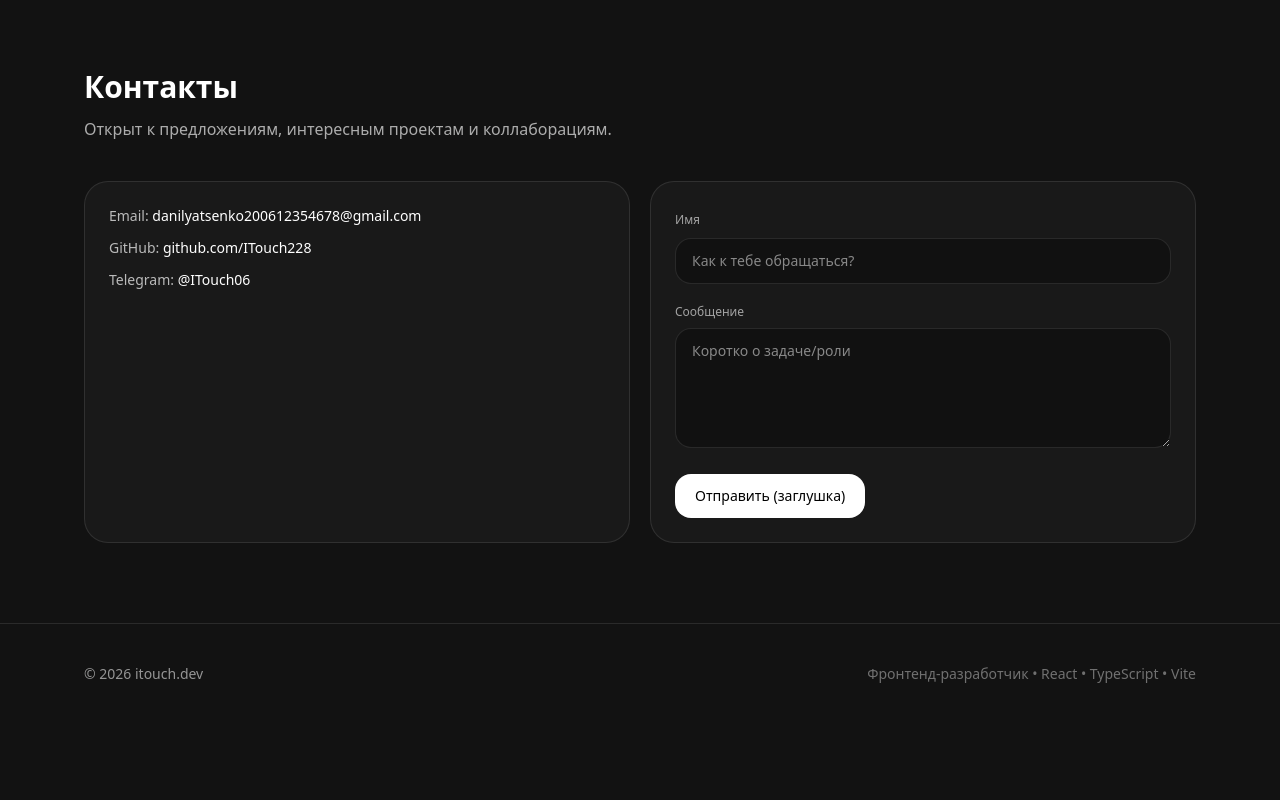
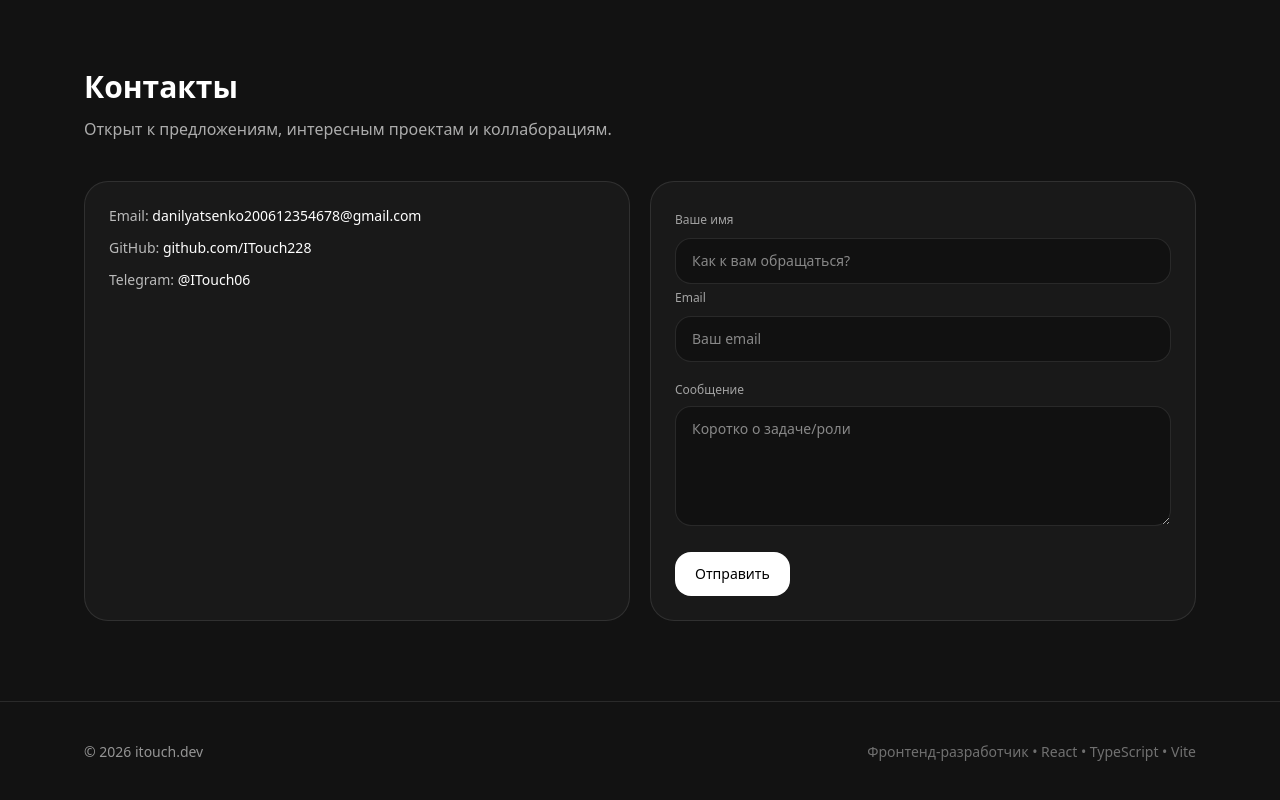
Before and after one commit to ITouch228/Portfolio, a React (Vite) app in the folder frontend/: page / in a window 1280 px wide. Shown: the part 3483-4283 px from the top of the page. Before the commit the page ends 4207 px from the top, so only its background shows below. Built offline with nearby package versions, Linux system fonts and the light colour scheme.

Commit message:
feat: added real Contact Form handling into email with fetch ux states

```diff
--- a/frontend/src/components/home/Contact.tsx
+++ b/frontend/src/components/home/Contact.tsx
@@ -1,9 +1,39 @@
+import { useState } from 'react';
 import { Section } from '../layout/Section';
 import { Button } from '../ui/Button';
 import { Card } from '../ui/Card';
 import { Reveal } from '../ui/Reveal';
 
 export function Contact() {
+  const [status, setStatus] = useState<
+    'idle' | 'sending' | 'success' | 'error'
+  >('idle');
+
+  async function handleSubmit(e: React.SubmitEvent<HTMLFormElement>) {
+    e.preventDefault();
+    setStatus('sending');
+
+    const form = e.currentTarget;
+    const formData = new FormData(form);
+
+    try {
+      const res = await fetch('https://formspree.io/f/mdalegpn', {
+        method: 'POST',
+        body: formData,
+        headers: { Accept: 'application/json' },
+      });
+
+      if (res.ok) {
+        setStatus('success');
+        form.reset();
+      } else {
+        setStatus('error');
+      }
+    } catch {
+      setStatus('error');
+    }
+  }
+
   return (
     <Section
       id='contact'
@@ -47,23 +77,48 @@ export function Contact() {
           </Card>
 
           <Card>
-            <form onSubmit={e => e.preventDefault()}>
-              <label className='text-xs text-white/60'>Имя</label>
+            <form onSubmit={handleSubmit}>
+              <label className='text-xs text-white/60'>Ваше имя</label>
               <input
+                type='text'
+                name='name'
+                required
+                placeholder='Как к вам обращаться?'
                 className='mt-2 w-full rounded-2xl border border-white/10 bg-black/30 px-4 py-3 text-sm outline-none focus:border-white/25'
-                placeholder='Как к тебе обращаться?'
+              />
+
+              <label className='text-xs text-white/60'>Email</label>
+              <input
+                type='email'
+                name='email'
+                required
+                placeholder='Ваш email'
+                className='mt-2 w-full rounded-2xl border border-white/10 bg-black/30 px-4 py-3 text-sm outline-none focus:border-white/25'
               />
 
               <label className='mt-5 block text-xs text-white/60'>
                 Сообщение
               </label>
               <textarea
+                name='message'
+                required
+                placeholder='Коротко о задаче/роли'
                 className='mt-2 w-full min-h-[120px] rounded-2xl border border-white/10 bg-black/30 px-4 py-3 text-sm outline-none focus:border-white/25'
-                placeholder='Коротко о задаче/роли'
+              />
+
+              <input
+                type='hidden'
+                name='_subject'
+                value='Новое сообщение с портфолио'
               />
 
               <div className='mt-5'>
-                <Button type='submit'>Отправить (заглушка)</Button>
+                <Button type='submit' disabled={status === 'sending'}>
+                  {status === 'idle' && 'Отправить'}
+                  {status === 'sending' && 'Отправка...'}
+                  {status === 'success' && 'Отправлено ✓'}
+                  {status === 'error' && 'Ошибка, попробуйте снова'}
+                </Button>
               </div>
             </form>
           </Card>
```
